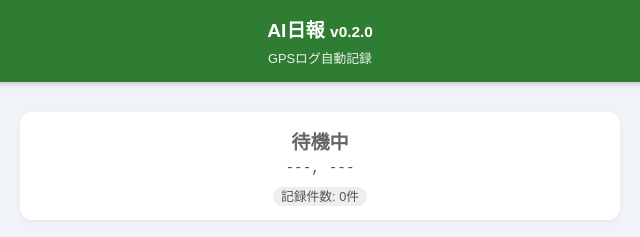
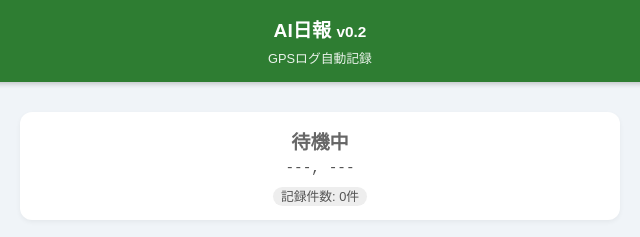
Before and after one commit to takada291/daily-report-byAI, a plain HTML site: page index.html in a window 1280 px wide. Shown: the top 237 px of the page, 320-960 px from the left. Drawn offline with nearby package versions, Linux system fonts and the light colour scheme.

Commit message:
Update index.html

```diff
--- a/index.html
+++ b/index.html
@@ -45,7 +45,7 @@
 <body>
 
 <header>
-    <h1>AI日報 <span style="font-size:0.8em">v0.2.0</span></h1>
+    <h1>AI日報 <span style="font-size:0.8em">v0.2</span></h1>
     <div class="sub-text">GPSログ自動記録</div>
 </header>
 
```
